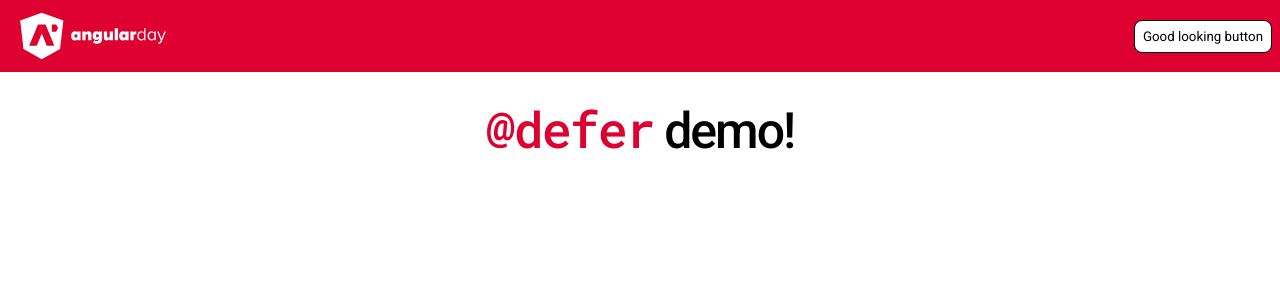
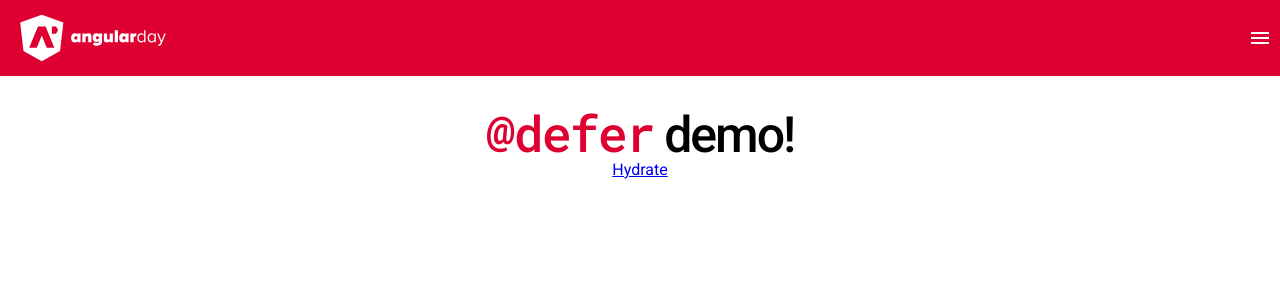
Before and after one commit to giorgiogalassi/defer, an Angular app: page /landing in a window 1280 px wide. Before the commit this address led to /. Shown: the top 300 px of the page. Built offline with nearby package versions, Linux system fonts and the light colour scheme.

Commit message:
feat: add LandingComponent, HydrateComponent, SSR routes configuration

```diff
--- a/package.json
+++ b/package.json
@@ -18,6 +18,7 @@
     "@angular/router": "^19.0.0",
     "@angular/ssr": "^19.0.1",
     "express": "^4.18.2",
+    "prettier": "^3.3.3",
     "rxjs": "^7.8.1",
     "tslib": "^2.5.0",
     "zone.js": "~0.15.0"
--- a/src/app/app.component.html
+++ b/src/app/app.component.html
@@ -1,4 +1,5 @@
-<header>
+<section class="container">
+  <header class="header">
     <svg
       version="1.1"
       id="Livello_1"
@@ -7,13 +8,15 @@
       x="0px"
       y="0px"
       viewBox="0 0 220 60"
-    style="enable-background:new 0 0 220 60;"
+      style="enable-background: new 0 0 220 60"
       xml:space="preserve"
       width="200px"
       height="60px"
     >
       <style type="text/css">
-      .st0{fill:#FFFFFF;}
+        .st0 {
+          fill: #ffffff;
+        }
       </style>
       <g>
         <path
@@ -77,15 +80,18 @@
         </g>
       </g>
     </svg>
-  <button menu #btn (click)="toggle()">Good looking button</button>
+    <span #btn menu (click)="toggle()" class="material-symbols-outlined">
+      menu
+    </span>
   </header>
 
-<section class="title">
-  <h1><span>&#64;defer</span> demo!</h1>
-</section>
-
-@defer(on interaction(btn)) {
+  @defer (on interaction(btn)) {
     <app-sidebar [(status)]="isClosed" />
   }
 
+  <section class="body">
     <router-outlet />
+  </section>
+
+  <footer class="footer"></footer>
+</section>
--- a/src/app/app.component.scss
+++ b/src/app/app.component.scss
@@ -1,12 +1,25 @@
-header {
+.container {
+  display: grid;
+  grid-template-columns: 1fr;
+  grid-template-rows: auto 1fr auto;
+  gap: 0px 0px;
+  grid-auto-flow: row;
+  grid-template-areas:
+    "header"
+    "body"
+    "footer";
+}
+
+.header {
+  grid-area: header;
+
   display: flex;
   justify-content: space-between;
   align-items: center;
 
+  padding: 8px;
+
   gap: 8px;
-
-  height: 56px;
-  padding: 8px;
 
   background-color: #dd0031;
 
@@ -14,31 +27,19 @@ header {
     width: 170px;
   }
 
-  & button[menu] {
-    border: 1px solid black;
-    border-radius: 8px;
-
-    background-color: white;
-    padding: 8px;
+  & span[menu] {
+    color: white;
 
     cursor: pointer;
   }
 }
 
-.title {
-  text-align: center;
+.body {
+  grid-area: body;
 
-  margin-top: 32px;
+  height: calc(100vh - 76px);
+}
 
-  & h1 {
-    font-size: 3.125rem;
-    font-weight: 500;
-    line-height: 100%;
-    letter-spacing: -0.125rem;
-  }
-
-  & span {
-    color: #dd0031;
-    font-family: 'Roboto Mono', monospace;
-  }
+.footer {
+  grid-area: footer;
 }
--- a/src/app/app.config.ts
+++ b/src/app/app.config.ts
@@ -2,8 +2,8 @@ import { ApplicationConfig, provideZoneChangeDetection } from '@angular/core';
 import { provideRouter } from '@angular/router';
 
 import { routes } from './app.routes';
-import { provideClientHydration, withEventReplay } from '@angular/platform-browser';
+import { provideClientHydration, withEventReplay, withIncrementalHydration } from '@angular/platform-browser';
 
 export const appConfig: ApplicationConfig = {
-  providers: [provideZoneChangeDetection({ eventCoalescing: true }), provideRouter(routes), provideClientHydration(withEventReplay())]
+  providers: [provideZoneChangeDetection({ eventCoalescing: true }), provideRouter(routes), provideClientHydration(withIncrementalHydration())]
 };
--- a/src/app/app.routes.ts
+++ b/src/app/app.routes.ts
@@ -1,3 +1,13 @@
-import { Routes } from '@angular/router';
+import { Routes } from "@angular/router";
 
-export const routes: Routes = [];
+export const routes: Routes = [
+  {
+    path: "landing",
+    loadComponent: () => import("./pages/landing/landing.component"),
+  },
+  {
+    path: "hydrate",
+    loadComponent: () => import("./pages/hydrate/hydrate.component"),
+  },
+  { path: "", redirectTo: "landing", pathMatch: "full" },
+];
--- /dev/null
+++ b/src/app/pages/hydrate/hydrate.component.ts
@@ -0,0 +1,8 @@
+import { Component } from "@angular/core";
+
+@Component({
+    selector: 'app-hydrate',
+    template: ``,
+    styles: ``
+})
+export default class HydrateComponent {}
--- /dev/null
+++ b/src/app/pages/landing/landing.component.ts
@@ -0,0 +1,33 @@
+import { Component } from "@angular/core";
+import { RouterLink } from "@angular/router";
+
+@Component({
+  selector: "app-landing",
+  imports: [RouterLink],
+  template: `
+    <section class="title">
+      <h1><span>&#64;defer</span> demo!</h1>
+      <a routerLink="/hydrate">Hydrate</a>
+    </section>
+  `,
+  styles: `
+    .title {
+      text-align: center;
+
+      margin-top: 32px;
+
+      & h1 {
+        font-size: 3.125rem;
+        font-weight: 500;
+        line-height: 100%;
+        letter-spacing: -0.125rem;
+      }
+
+      & span {
+        color: #dd0031;
+        font-family: "Roboto Mono", monospace;
+      }
+    }
+  `,
+})
+export default class LandingComponent {}
```
Also changed, not shown: src/app/app.routes.server.ts (+9 -1 lines), 2 other files (tests, documents, lock files or other folders). Lines whose indentation alone changed are shown as unchanged.
